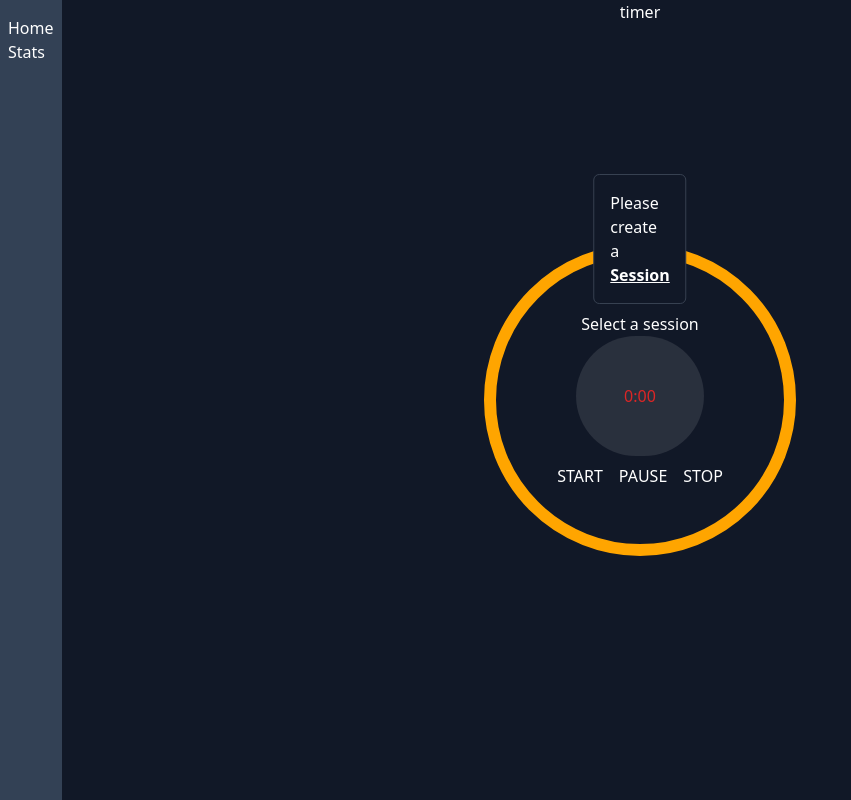
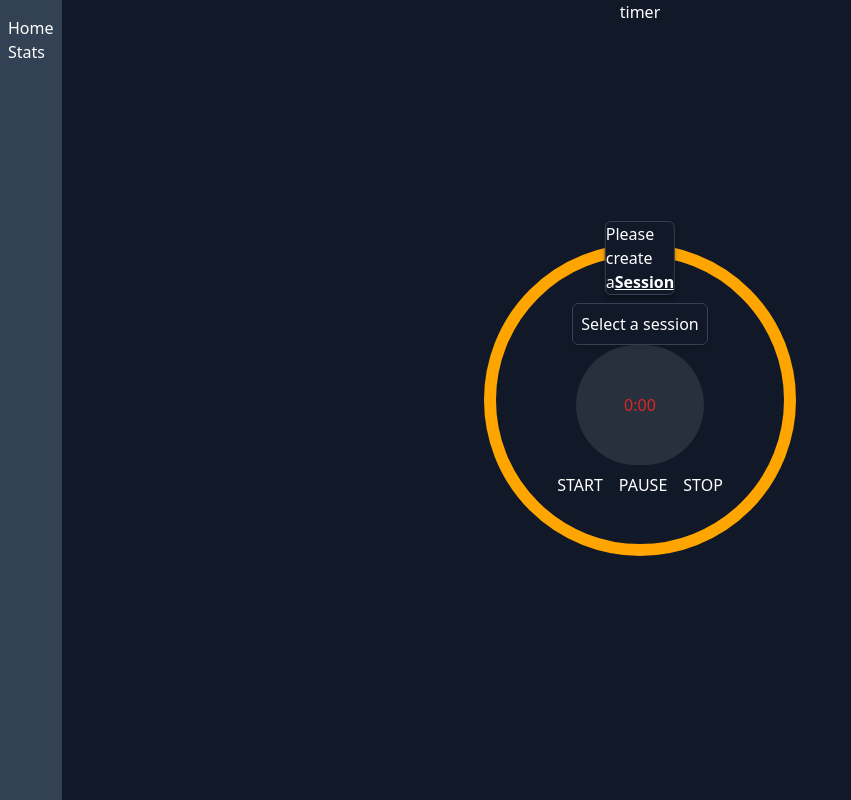
Before and after one commit to dandn9/pomodoro_app, a Next.js app: page / in a window 1280 px wide. Both pictures are taken after a click on the element "Select a session". Shown: the whole page, without its empty margins (0-851 px from the left). Built offline with nearby package versions, Linux system fonts and the light colour scheme.

Commit message:
[Frontend] button

```diff
--- /dev/null
+++ b/components/Button.tsx
@@ -0,0 +1,13 @@
+import React, { PropsWithChildren } from 'react';
+const Button: React.FC<PropsWithChildren<{ className?: string }>> = (props) => {
+	return (
+		<button
+			className={`min-w-[80px] bg-gray-900 border border-gray-700 rounded-md hover:bg-gray-700 transition-all shadow-md p-2 ${
+				props.className ? props.className : ''
+			}`}
+		>
+			{props.children}
+		</button>
+	);
+};
+export default Button;
--- a/components/Menu.tsx
+++ b/components/Menu.tsx
@@ -2,7 +2,7 @@
 import React, { forwardRef, PropsWithChildren, RefObject } from 'react';
 
 interface MenuProps {
-	position: 'top' | 'bottom' | 'right' | 'left';
+	position?: 'top' | 'bottom' | 'right' | 'left' | 'center';
 }
 
 const Menu = forwardRef<HTMLDivElement, PropsWithChildren<MenuProps>>(
@@ -23,12 +23,15 @@ const Menu = forwardRef<HTMLDivElement, PropsWithChildren<MenuProps>>(
 			case 'right':
 				positionClasses = 'left-full top-1/2 -translate-y-1/2 -translate-x-2';
 				break;
+			case 'center':
+				positionClasses = 'left-1/2 top-1/2 -translate-y-1/2 -translate-x-1/2';
+				break;
 		}
 
 		return (
 			<div
 				ref={ref}
-				className={`bg-gray-900 border border-gray-700 rounded-md p-4 absolute z-50 ${positionClasses}`}
+				className={`bg-gray-900 border border-gray-700 rounded-md overflow-hidden absolute z-50 ${positionClasses} shadow-md shadow-black/30 `}
 			>
 				<div>{children}</div>
 			</div>
--- a/components/SessionsMenu.tsx
+++ b/components/SessionsMenu.tsx
@@ -15,10 +15,10 @@ const SessionsMenu = React.forwardRef<HTMLDivElement>((_props, ref) => {
 	const sessions = useStore((state) => state.sessions);
 
 	return (
-		<Menu ref={ref}>
+		<Menu ref={ref} position='top'>
 			{sessions.length === 0 ? (
 				<div>
-					Please create a{' '}
+					Please create a
 					<Link href='/stats'>
 						<span className='underline font-bold cursor-pointer'>Session</span>
 					</Link>
@@ -28,6 +28,7 @@ const SessionsMenu = React.forwardRef<HTMLDivElement>((_props, ref) => {
 					{sessions.map((session) => (
 						<li
 							key={session.id}
+							className='min-w-[160px] border-b border-gray-700/80 shadow-sm hover:bg-gray-700/40 transition-all cursor-pointer last-of-type:border-b-0 px-4 py-1'
 							onClick={(ev) => onSessionSelected(ev, session.id)}
 						>
 							{session.label}
--- a/data/sessions.json
+++ b/data/sessions.json
@@ -1 +1 @@
-{"sessions":[{"id":67471974,"label":"TEST","total_time":17,"started_at":1663530296790,"selected":false},{"id":2291368398,"label":"sada","total_time":485,"started_at":1663530692731,"selected":true},{"id":1754020976,"label":"www","total_time":0,"started_at":1663530694397,"selected":false}]}
+{"sessions":[{"id":1157825975,"label":"ffff","total_time":0,"started_at":1663622597657,"selected":false},{"id":1295552174,"label":"sss","total_time":396,"started_at":1663622599188,"selected":true},{"id":414497366,"label":"fasdasd","total_time":0,"started_at":1663623396417,"selected":false},{"id":399558024,"label":"qweqw","total_time":0,"started_at":1663623398461,"selected":false}]}
--- a/pages/index.tsx
+++ b/pages/index.tsx
@@ -15,6 +15,7 @@ import SettingsMenu from '../components/SettingsMenu';
 import SessionsMenu from '../components/SessionsMenu';
 import useClickOutside from '../hooks/useClickOutside';
 import CircleTimer from '../components/CircleTimer';
+import Button from '../components/Button';
 
 // in server side next js context does not know about tauri, so tauri calls can only happen in clientside code
 
@@ -80,7 +81,7 @@ const Home: NextPage = () => {
 				onClick={() => setIsSessionsOpened(!isSessionsOpened)}
 				className='relative'
 			>
-				<span>{currSession ? currSession.label : 'Select a session'}</span>
+				<Button>{currSession ? currSession.label : 'Select a session'}</Button>
 				{isSessionsOpened && <SessionsMenu ref={sessionsMenuRef} />}
 			</div>
 			<CircleTimer />
```
